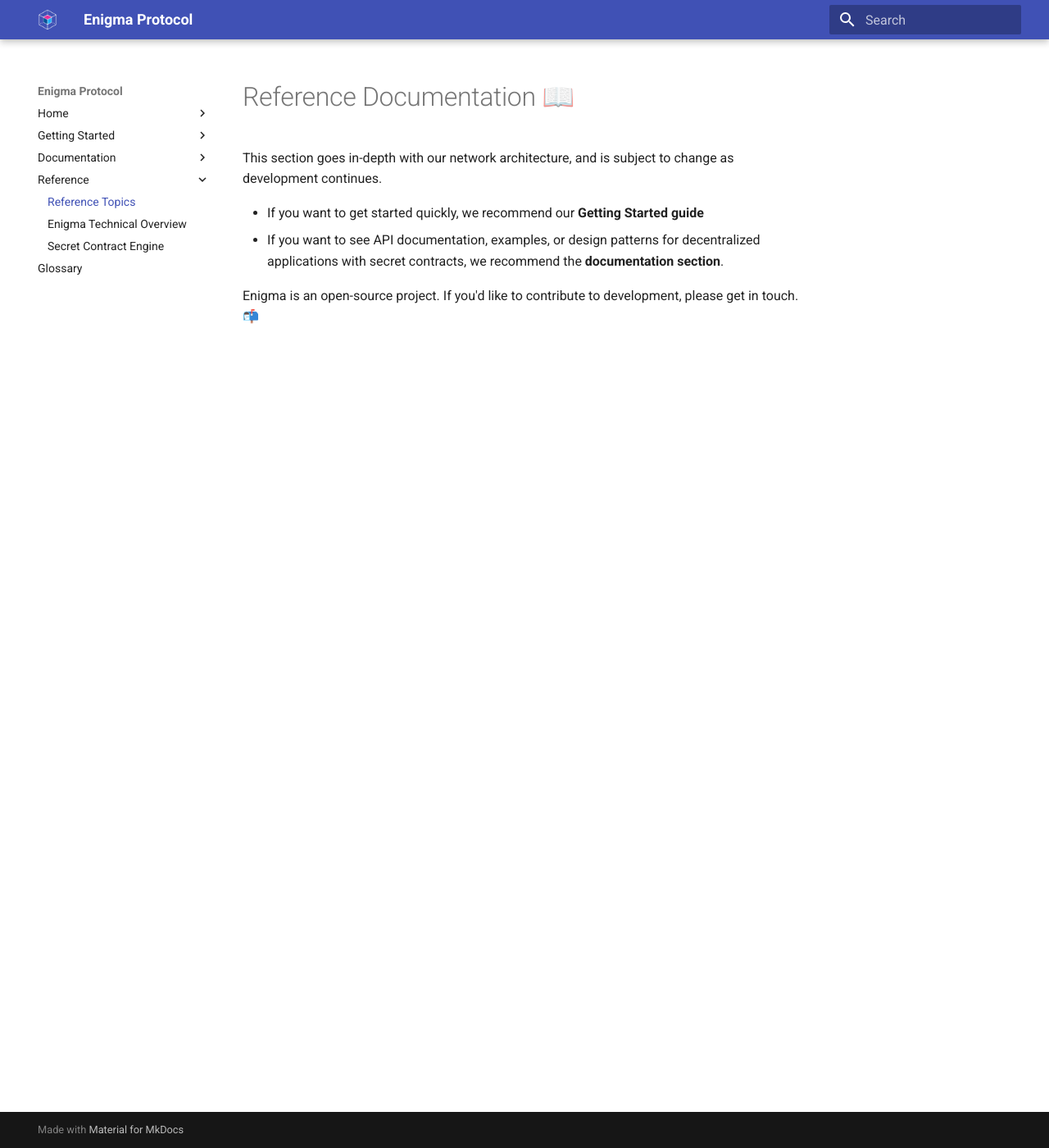
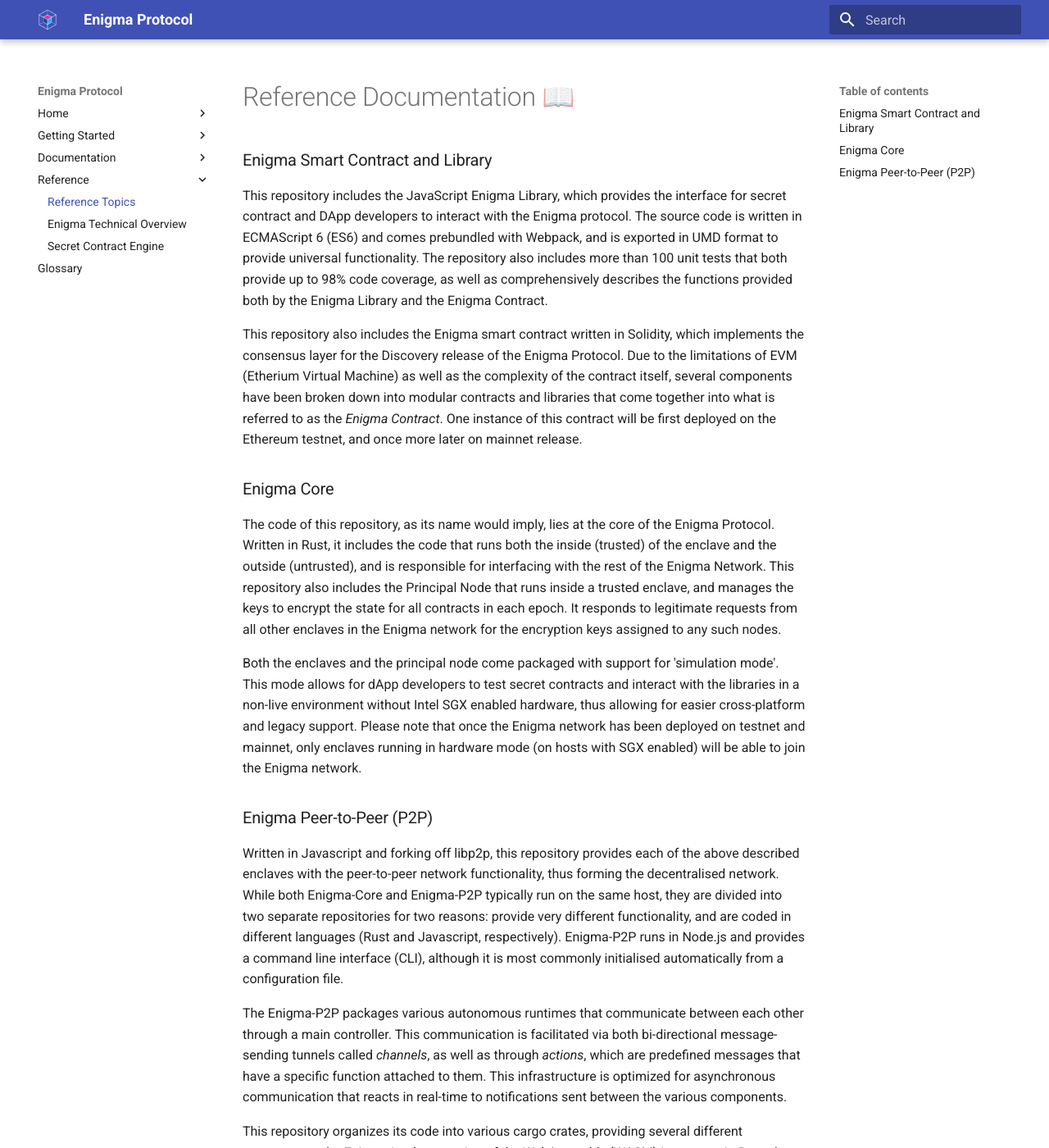
Before and after one commit to scrtlabs/discovery-documentation, an MkDocs documentation site: the page built from docs/IntroductionToReference.md, in a window 1280 px wide and 1400 px high. Shown: the whole window at 82% size. Built offline with MkDocs 1.6.1 and Material for MkDocs 9.7.7, drawn with Linux system fonts in a browser that asks for light colours; some of the changed text lies outside the part shown.

Commit message:
Draft push

```diff
--- a/docs/IntroductionToReference.md
+++ b/docs/IntroductionToReference.md
@@ -1,8 +1,19 @@
 # Reference Documentation 📖
 
-This section goes in-depth with our network architecture, and is subject to change as development continues.
 
-- If you want to get started quickly, we recommend our **Getting Started guide**
-- If you want to see API documentation, examples, or design patterns for decentralized applications with secret contracts, we recommend the **documentation section**.
+### Enigma Smart Contract and Library
+This repository includes the JavaScript Enigma Library, which provides the interface for secret contract and DApp developers to interact with the Enigma protocol. The source code is written in ECMAScript 6 (ES6) and comes prebundled with Webpack, and is exported in UMD format to provide universal functionality. The repository also includes more than 100 unit tests that both provide up to 98% code coverage, as well as comprehensively describes the functions provided both by the Enigma Library and the Enigma Contract.
 
-Enigma is an open-source project. If you'd like to contribute to development, please get in touch.  📬
+This repository also includes the Enigma smart contract written in Solidity, which implements the consensus layer for the Discovery release of the Enigma Protocol. Due to the limitations of EVM (Etherium Virtual Machine) as well as the complexity of the contract itself, several components have been broken down into modular contracts and libraries that come together into what is referred to as the *Enigma Contract*.  One instance of this contract will be first deployed on the Ethereum testnet, and once more later on mainnet release.
+
+### Enigma Core
+The code of this repository, as its name would imply, lies at the core of the Enigma Protocol. Written in Rust, it includes the code that runs both the inside (trusted) of the enclave and the outside (untrusted), and is responsible for interfacing with the rest of the Enigma Network. This repository also includes the Principal Node that runs inside a trusted enclave, and manages the keys to encrypt the state for all contracts in each epoch. It responds to legitimate requests from all other enclaves in the Enigma network for the encryption keys assigned to any such nodes.
+
+Both the enclaves and the principal node come packaged with support for 'simulation mode'. This mode allows for dApp developers to test secret contracts and interact with the libraries in a non-live environment without Intel SGX enabled hardware, thus allowing for easier cross-platform and legacy support. Please note that once the Enigma network has been deployed on testnet and mainnet, only enclaves running in hardware mode (on hosts with SGX enabled) will be able to join the Enigma network.
+
+### Enigma Peer-to-Peer (P2P)
+Written in Javascript and forking off libp2p, this repository provides each of the above described enclaves with the peer-to-peer network functionality, thus forming the decentralised network. While both Enigma-Core and Enigma-P2P typically run on the same host, they are divided into two separate repositories for two reasons: provide very different functionality, and are coded in different languages (Rust and Javascript, respectively). Enigma-P2P runs in Node.js and provides a command line interface (CLI), although it is most commonly initialised automatically from a configuration file.
+
+The Enigma-P2P packages various autonomous runtimes that communicate between each other through a main controller. This communication is facilitated via both bi-directional message-sending tunnels called *channels*, as well as through *actions*, which are predefined messages that have a specific function attached to them. This infrastructure is optimized for asynchronous communication that reacts in real-time to notifications sent between the various components.
+
+This repository organizes its code into various cargo crates, providing several different components: the Enigma implementation of the WebAssembly (WASM) interpreter in Rust, the Enigma Runtime, cryptographic (AES, ECDSA, ECDH) and hashing (Keccak256) libraries, as well as the Remote Attestation client.
```
